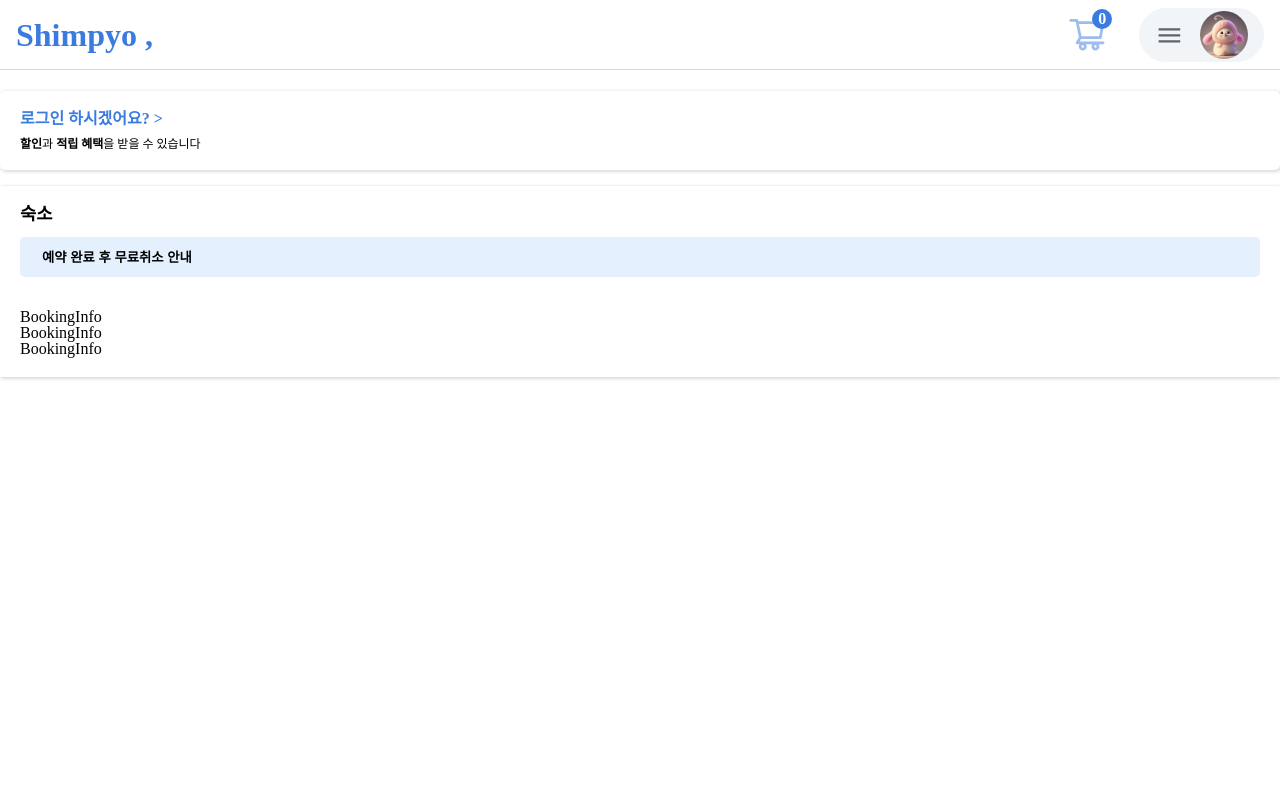
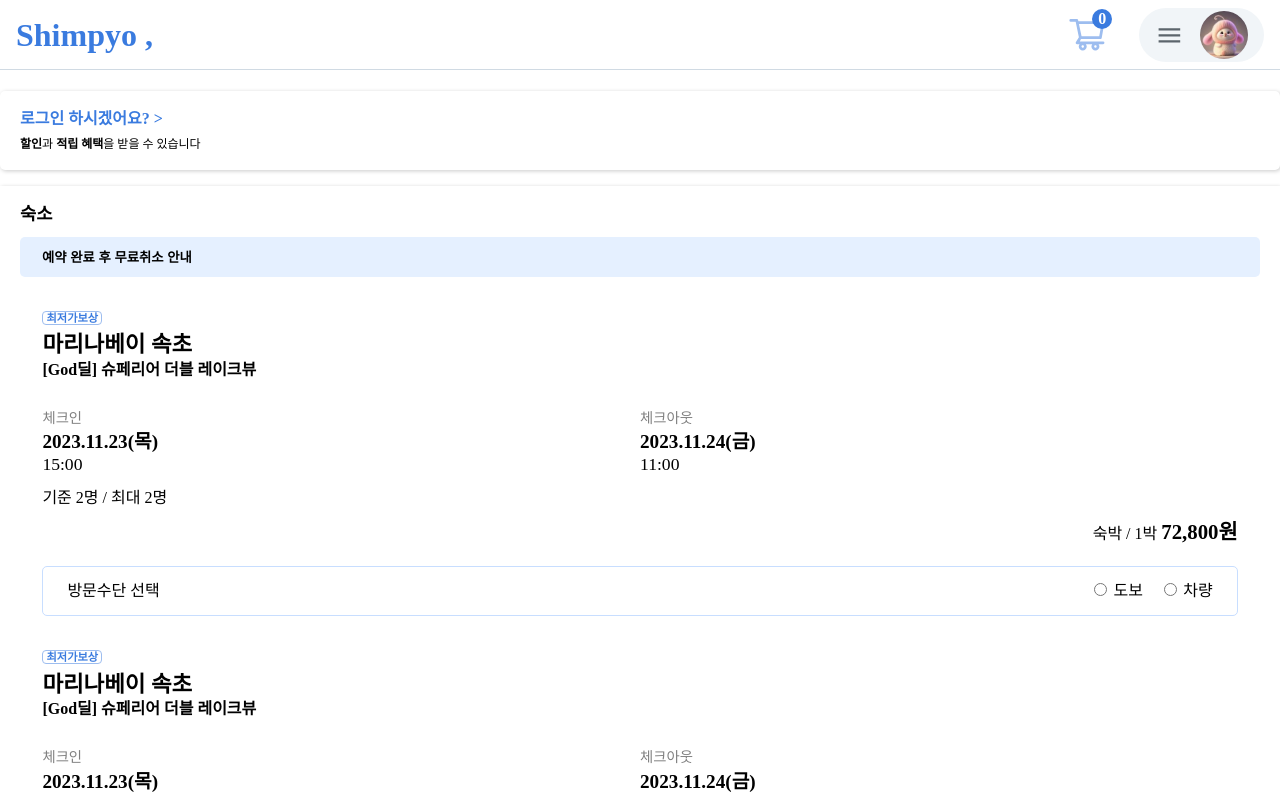
Before and after one commit to Shimpyo-House/Shimpyo_FE, a React (Vite) app: page /pay in a window 1280 px wide. Shown: the top 797 px of the page. Built offline with nearby package versions, Linux system fonts and the light colour scheme.

Commit message:
Design: 상품 컴포넌트 구조/디자인

```diff
--- a/src/components/layout/Pay/BookingInfo.tsx
+++ b/src/components/layout/Pay/BookingInfo.tsx
@@ -1,9 +1,136 @@
 // 예약한 객실 (숙소명, 옵션, 체크인/체크아웃, 금액, 방문시간 radio등) 컴포넌트화
 
 import React from 'react';
+import { css } from '@emotion/react';
 
 const BookingInfo = () => {
-  return <div>BookingInfo</div>;
+  return (
+    <div css={BookingInfoCss}>
+      <div css={BookHeader}>
+        <span>최저가보상</span>
+        <h1>마리나베이 속초</h1>
+        <p>[God딜] 슈페리어 더블 레이크뷰</p>
+      </div>
+
+      <div css={CheckInOut}>
+        <div>
+          <span>체크인</span>
+          <h3>2023.11.23(목)</h3>
+          <p>15:00</p>
+        </div>
+        <div>
+          <span>체크아웃</span>
+          <h3>2023.11.24(금)</h3>
+          <p>11:00</p>
+        </div>
+      </div>
+
+      <div css={RefPeople}>기준 2명 / 최대 2명</div>
+
+      <div css={BookingPrice}>
+        숙박 / 1박 <span>72,800원</span>
+      </div>
+
+      <div css={VisitWay}>
+        <div>방문수단 선택</div>
+        <form>
+          <label htmlFor="walk">
+            <input id="walk" type="radio" name="button" />
+            도보
+          </label>
+          <label htmlFor="car">
+            <input id="car" type="radio" name="button" />
+            차량
+          </label>
+        </form>
+      </div>
+    </div>
+  );
 };
 
+const BookingInfoCss = css`
+  padding: 1rem 1.4rem;
+`;
+
+const BookHeader = css`
+  font-weight: 900;
+
+  span {
+    padding: 0 0.2rem;
+    border: 1px solid #9dbdef;
+    border-radius: 4px;
+
+    color: #3a7bdf;
+    font-size: 0.7rem;
+    font-weight: 900;
+  }
+
+  h1 {
+    margin-top: 0.6rem;
+    margin-bottom: 0.3rem;
+
+    font-size: 1.4rem;
+  }
+`;
+
+const CheckInOut = css`
+  margin-top: 2rem;
+  display: grid;
+  grid-template-columns: 1fr 1fr;
+
+  span {
+    font-size: 0.9rem;
+    color: #808080;
+  }
+
+  h3 {
+    margin-top: 0.4rem;
+
+    font-size: 1.2rem;
+    font-weight: 900;
+  }
+
+  p {
+    margin-top: 0.3rem;
+    font-size: 1.1rem;
+  }
+`;
+
+const RefPeople = css`
+  margin-top: 1rem;
+`;
+
+const BookingPrice = css`
+  margin-top: 1rem;
+  text-align: end;
+
+  span {
+    font-size: 1.3rem;
+    font-weight: 900;
+  }
+`;
+
+const VisitWay = css`
+  display: flex;
+  justify-content: space-between;
+
+  padding: 1rem 1.5rem;
+  margin-top: 1.5rem;
+
+  border: 1px solid #c8deff;
+  border-radius: 5px;
+
+  label {
+    margin-left: 1.3rem;
+
+    cursor: pointer;
+  }
+
+  input {
+    margin-right: 0.4rem;
+
+    cursor: pointer;
+  }
+`;
+
 export default BookingInfo;
--- a/src/components/layout/Pay/CheckBooking.tsx
+++ b/src/components/layout/Pay/CheckBooking.tsx
@@ -6,7 +6,57 @@ import React, { useState } from 'react';
 import { css } from '@emotion/react';
 import BookingInfo from './BookingInfo';
 
-const Container = css``;
+const CheckBooking = () => {
+  // login은 값을 받아올 것 같음 코드 변경 예상
+  const [login, setLogin] = useState(false);
+  const [toggled, setToggled] = useState(false);
+
+  return (
+    <nav>
+      <div css={LoggedIn}>
+        {login ? (
+          <div css={LoggedInTo}>
+            안녕하세요, <span>소유나</span> 님
+          </div>
+        ) : (
+          <>
+            <div css={LoggedInTo}>로그인 하시겠어요? &gt;</div>
+            <div css={LoggedInDes}>
+              <span>할인</span>과 <span>적립 혜택</span>을 받을 수 있습니다
+            </div>
+          </>
+        )}
+      </div>
+      <div css={Booking}>
+        <h1>숙소</h1>
+        <div css={Toggle}>
+          <button onClick={() => setToggled(!toggled)}>
+            예약 완료 후 무료취소 안내
+          </button>
+          {toggled && (
+            <div
+              style={{
+                height: toggled ? 'auto' : '0',
+              }}
+            >
+              <ul>
+                <li>
+                  예약일시 기준 체크인 시각 이전일 경우 무료취소가 가능합니다.
+                </li>
+                <li>숙소 정책에 따라 일부 상품은 무료취소가 불가능합니다.</li>
+              </ul>
+            </div>
+          )}
+        </div>
+
+        <div css={BookingInformation}>
+          <BookingInfo />
+          <BookingInfo />
+        </div>
+      </div>
+    </nav>
+  );
+};
 
 const LoggedIn = css`
   width: 100%;
@@ -87,60 +137,14 @@ const Toggle = css`
 `;
 
 const BookingInformation = css`
-  margin-top: 2rem;
+  margin-top: 1rem;
+
+  BookingInfo::after {
+    content: '';
+    display: block;
+    border-top: 1px solid #ccc;
+    margin-top: 10px;
+  }
 `;
 
-const CheckBooking = () => {
-  // login은 값을 받아올 것 같음 코드 변경 예상
-  const [login, setLogin] = useState(false);
-  const [toggled, setToggled] = useState(false);
-
-  return (
-    <nav css={Container}>
-      <div css={LoggedIn}>
-        {login ? (
-          <div css={LoggedInTo}>
-            안녕하세요, <span>소유나</span> 님
-          </div>
-        ) : (
-          <>
-            <div css={LoggedInTo}>로그인 하시겠어요? &gt;</div>
-            <div css={LoggedInDes}>
-              <span>할인</span>과 <span>적립 혜택</span>을 받을 수 있습니다
-            </div>
-          </>
-        )}
-      </div>
-      <div css={Booking}>
-        <h1>숙소</h1>
-        <div css={Toggle}>
-          <button onClick={() => setToggled(!toggled)}>
-            예약 완료 후 무료취소 안내
-          </button>
-          {toggled && (
-            <div
-              style={{
-                height: toggled ? 'auto' : '0',
-              }}
-            >
-              <ul>
-                <li>
-                  예약일시 기준 체크인 시각 이전일 경우 무료취소가 가능합니다.
-                </li>
-                <li>숙소 정책에 따라 일부 상품은 무료취소가 불가능합니다.</li>
-              </ul>
-            </div>
-          )}
-        </div>
-
-        <div css={BookingInformation}>
-          <BookingInfo />
-          <BookingInfo />
-          <BookingInfo />
-        </div>
-      </div>
-    </nav>
-  );
-};
-
 export default CheckBooking;
```
